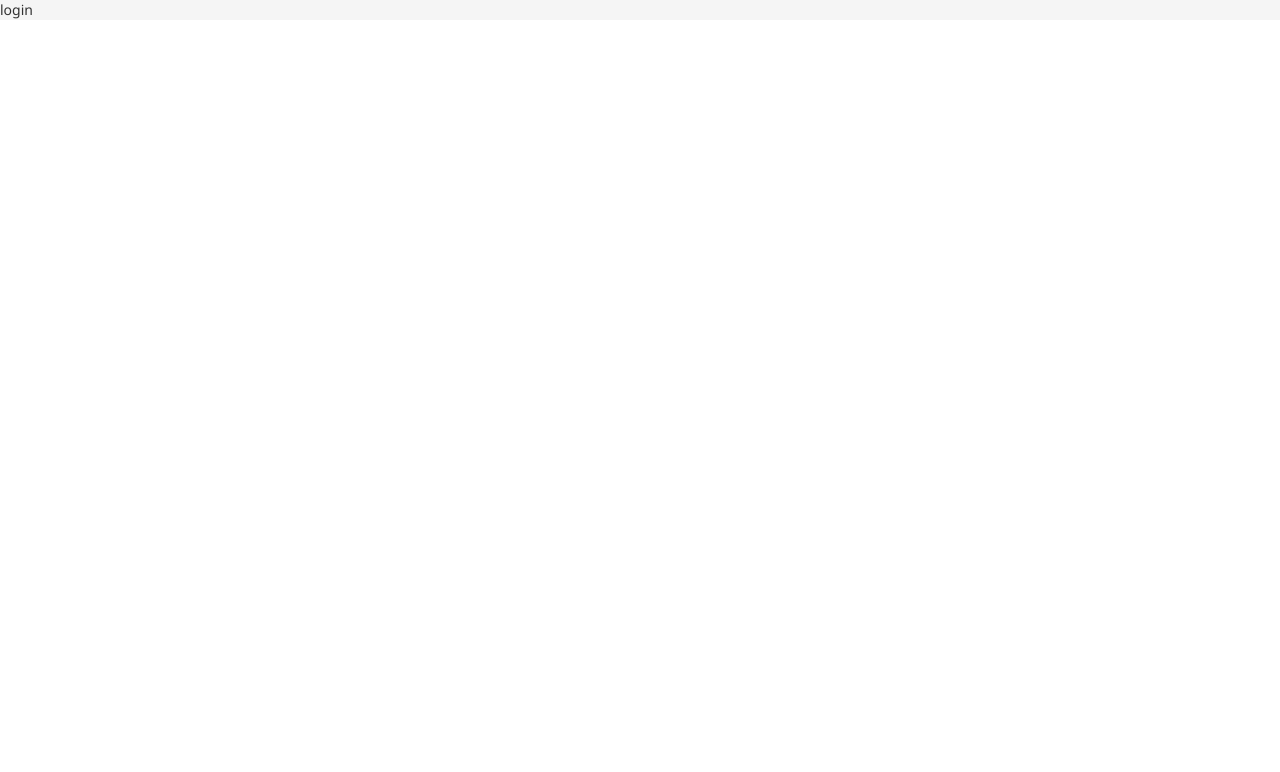
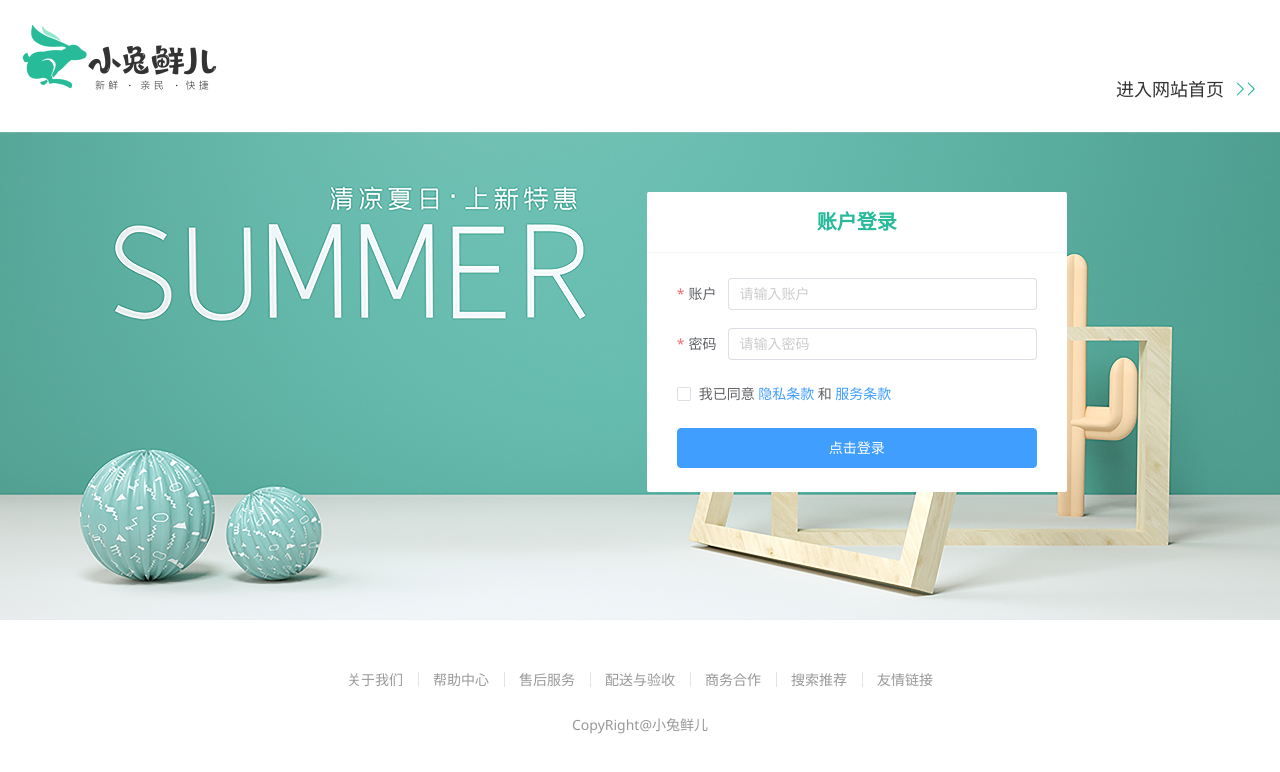
Before and after one commit to goooooonight/vue-rabbit, a Vue app: page /login in a window 1280 px wide. Shown: the top 772 px of the page. Built offline with nearby package versions, Linux system fonts and the light colour scheme; the HTML template or start-up script is replaced by a standard one.

Commit message:
feat:新增了登录页面，并配置了通往登录页面的路由

```diff
--- /dev/null
+++ b/src/api/login.js
@@ -0,0 +1,6 @@
+import request from '@/utils/request'
+
+// 登录
+export const login = (form) => {
+  return request.post('/login', form)
+}
--- a/src/components/layout/LayoutHeader.vue
+++ b/src/components/layout/LayoutHeader.vue
@@ -6,17 +6,19 @@ import { Iphone } from '@element-plus/icons-vue'
   <!-- 头部导航 -->
   <header>
     <div class="xtx-container">
-      <ul
-        class="flex items-center justify-end divide-solid divide-gray-400 divide-x-2 h-[53px]"
-      >
-        <li class="nav-item text-base">请先登录</li>
-        <li class="nav-item text-base">免费注册</li>
-        <li class="nav-item text-base">我的订单</li>
-        <li class="nav-item text-base">会员中心</li>
-        <li class="nav-item text-base">帮助中心</li>
-        <li class="nav-item text-base">关于我们</li>
-        <li class="nav-item text-base flex items-center">
-          <el-icon><Iphone /></el-icon>手机版
+      <ul class="h-[53px] flex items-center justify-end">
+        <li class="nav-item text-base">
+          <RouterLink to="/login"> 请先登录</RouterLink>
+        </li>
+        <li><RouterLink to="/">免费注册</RouterLink></li>
+        <li><RouterLink to="/">我的订单</RouterLink></li>
+        <li><RouterLink to="/">会员中心</RouterLink></li>
+        <li><RouterLink to="/">帮助中心</RouterLink></li>
+        <li><RouterLink to="/">关于我们</RouterLink></li>
+        <li>
+          <RouterLink to="/" class="flex items-center">
+            <el-icon><Iphone /></el-icon>手机版
+          </RouterLink>
         </li>
       </ul>
     </div>
@@ -27,13 +29,27 @@ import { Iphone } from '@element-plus/icons-vue'
 header {
   background-color: #333;
 }
-.nav-item {
-  color: $infoTextColor;
-  padding: 0 15px;
-  &:hover {
-    color: $xtxColor;
+li {
+  a {
+    color: $infoTextColor;
+    padding: 0 15px;
+    &:hover {
+      color: $xtxColor;
+    }
   }
-  cursor: pointer;
+  position: relative;
+  &::after {
+    content: '';
+    position: absolute;
+    right: 0;
+    top: 14%; // 从25%的位置开始
+    bottom: 14%; // 到75%的位置结束
+    width: 0.5px;
+    background-color: #f5f5f5;
+  }
+  &:last-child::after {
+    display: none;
+  }
 }
 .cate-tabs {
   height: 166px;
--- a/src/router/index.js
+++ b/src/router/index.js
@@ -4,6 +4,7 @@ import { createRouter, createWebHistory } from 'vue-router'
 const router = createRouter({
   history: createWebHistory(import.meta.env.BASE_URL),
   routes: [
+    // 登录页
     { path: '/login', component: () => import('@/views/login/XtxLogin.vue') },
     // 布局架子
     {
--- a/src/stores/modules/user.js
+++ b/src/stores/modules/user.js
@@ -5,12 +5,17 @@ import { ref } from 'vue'
 export const useUserStore = defineStore(
   'rabbit-user',
   () => {
-    const token = ref('') // 定义 token
-    const setToken = (newToken) => (token.value = newToken) // 设置 token
-
-    return { token, setToken }
+    // 用户信息
+    // 定义用户信息对象
+    const userInfo = ref({})
+    // 设置用户信息
+    const setUserInfo = (newInfo) => {
+      userInfo.value = newInfo
+    }
+    return { userInfo, setUserInfo }
   },
+  // 持久化
   {
-    persist: true // 持久化
+    persist: true
   }
 )
--- a/src/utils/request.js
+++ b/src/utils/request.js
@@ -1,6 +1,7 @@
 import axios from 'axios'
 import router from '@/router'
 import { ElMessage } from 'element-plus'
+import { useUserStore } from '@/stores'
 
 const baseURL = 'http://pcapi-xiaotuxian-front-devtest.itheima.net'
 
@@ -11,13 +12,19 @@ const instance = axios.create({
   timeout: 100000
 })
 
+// 请求拦截器
 instance.interceptors.request.use(
   (config) => {
+    const userStore = useUserStore()
+    const token = userStore.userInfo.token
+    if (token) {
+      config.headers.Authorization = `Bearer ${token}`
+    }
     return config
   },
   (err) => Promise.reject(err)
 )
-
+// 响应拦截器
 instance.interceptors.response.use(
   (res) => {
     if (res.data.code === '1') {
--- a/src/views/login/XtxLogin.vue
+++ b/src/views/login/XtxLogin.vue
@@ -1,7 +1,216 @@
-<script setup></script>
+<script setup>
+import { ref } from 'vue'
+import { ArrowRight } from '@element-plus/icons-vue'
+import { useRouter } from 'vue-router'
+import { login } from '@/api/login'
+
+import { ElMessage } from 'element-plus'
+import 'element-plus/theme-chalk/el-message.css'
+
+import { useUserStore } from '@/stores'
+
+// 表单对象
+const loginForm = ref({
+  // 账户
+  account: '',
+  // 密码
+  password: '',
+  // 是否同意条款
+  isAgree: false
+})
+
+// 表单dom对象
+const form = ref()
+// 表单校验规则
+const rules = {
+  account: [{ required: true, message: '用户名不能为空', trigger: 'blur' }],
+  password: [
+    { required: true, message: '密码不能为空', trigger: 'blur' },
+    { min: 6, max: 24, message: '密码长度应为6-4个字符' }
+  ],
+  isAgree: [
+    {
+      required: true,
+      validator: (rule, value, callback) => {
+        if (!value) {
+          callback(new Error('请勾选同意隐私条款和服务条款!'))
+        } else {
+          callback()
+        }
+      },
+      trigger: 'change'
+    }
+  ]
+}
+
+// 定义路由对象
+const router = useRouter()
+// 登录函数
+const loginFun = async () => {
+  try {
+    // 表单校验
+    await form.value.validate()
+    // 发送登录请求
+    const {
+      data: { result }
+    } = await login({
+      account: loginForm.value.account,
+      password: loginForm.value.password
+    })
+
+    // 将用户信息存入piana
+    const { setUserInfo } = useUserStore()
+    setUserInfo(result)
+
+    // 登录成功提示
+    ElMessage({
+      message: '登录成功!',
+      type: 'success'
+    })
+
+    // 跳转到首页
+    router.replace('/')
+  } catch (error) {
+    // 打印错误信息
+    console.error(error)
+  }
+}
+</script>
 
 <template>
-  <div>login</div>
+  <!-- 页面头部 -->
+  <header class="bg-white">
+    <div class="xtx-container flex justify-between items-end">
+      <!-- logo -->
+      <h1
+        class="logo w-[200px] h-[132px] bg-[url(/src/assets/images/logo.png)] bg-[position:center_18px] bg-contain bg-no-repeat flex-shrink-0"
+      >
+        <RouterLink to="/" class="h-full block">小兔鲜</RouterLink>
+      </h1>
+      <RouterLink to="/" class="mb-[30px] text-[18px] flex items-center"
+        >进入网站首页
+        <el-icon color="#27ba9b" class="ml-2 -mr-2"><ArrowRight /></el-icon
+        ><el-icon color="#27ba9b"><ArrowRight /></el-icon
+      ></RouterLink>
+    </div>
+  </header>
+  <!-- 页面主体 -->
+  <main
+    class="h-[488px] bg-[url(/src/assets/images/login-bg.png)] bg-center bg-no-repeat bg-cover relative"
+  >
+    <div
+      class="w-[420px] h-[300px] rounded-[2px] bg-white absolute top-[60px] right-1/6"
+    >
+      <!-- 表单标题 -->
+      <h3
+        class="text-[20px] font-bold text-center leading-[60px] border-b border-b-[#f5f5f5]"
+      >
+        账户登录
+      </h3>
+      <!-- 登录表单 -->
+      <el-form
+        :model="loginForm"
+        ref="form"
+        :rules="rules"
+        status-icon
+        class="px-[30px] py-[25px] flex flex-col items-center"
+      >
+        <!-- 账户输入框 -->
+        <el-form-item label="账户" prop="account" class="w-full">
+          <el-input
+            v-model="loginForm.account"
+            placeholder="请输入账户"
+          ></el-input>
+        </el-form-item>
+        <!-- 密码输入框 -->
+        <el-form-item label="密码" prop="password" class="w-full">
+          <el-input
+            v-model="loginForm.password"
+            placeholder="请输入密码"
+            show-password
+          ></el-input>
+        </el-form-item>
+        <!-- 同意条款 -->
+        <el-form-item class="mr-auto" prop="isAgree">
+          <el-checkbox v-model="loginForm.isAgree"
+            ><p class="flex items-center gap-1">
+              我已同意
+              <el-link type="primary" underline="never">隐私条款</el-link>和
+              <el-link type="primary" underline="never">服务条款</el-link>
+            </p>
+          </el-checkbox>
+        </el-form-item>
+        <!-- 登录按钮 -->
+        <el-form-item class="w-full">
+          <el-button
+            type="primary"
+            size="large"
+            class="w-full"
+            @click="loginFun"
+            >点击登录</el-button
+          >
+        </el-form-item>
+      </el-form>
+    </div>
+  </main>
+  <!-- 页面底部 -->
+  <footer>
+    <!-- 底部信息 -->
+    <div class="h-[120px] bg-white">
+      <div class="pt-[50px]">
+        <ul class="flex justify-center">
+          <li>关于我们</li>
+          <li>帮助中心</li>
+          <li>售后服务</li>
+          <li>配送与验收</li>
+          <li>商务合作</li>
+          <li>搜索推荐</li>
+          <li>友情链接</li>
+        </ul>
+        <div class="mt-[25px] text-center text-[#999]">CopyRight@小兔鲜儿</div>
+      </div>
+    </div>
+  </footer>
 </template>
 
-<style scoped></style>
+<style scoped lang="scss">
+// 头部样式
+header {
+  .logo {
+    a {
+      color: transparent;
+    }
+  }
+  a {
+    color: #333;
+  }
+}
+
+h3 {
+  color: $xtxColor;
+}
+// 底部样式
+footer {
+  li {
+    color: #999;
+    padding: 0 15px;
+    position: relative;
+    cursor: pointer;
+    &:hover {
+      color: $xtxColor;
+    }
+    &::after {
+      content: '';
+      position: absolute;
+      right: 0;
+      top: 12%; // 从25%的位置开始
+      bottom: 12%; // 到75%的位置结束
+      width: 0.5px;
+      background-color: #e4e4e4;
+    }
+    &:last-child::after {
+      display: none;
+    }
+  }
+}
+</style>
```
